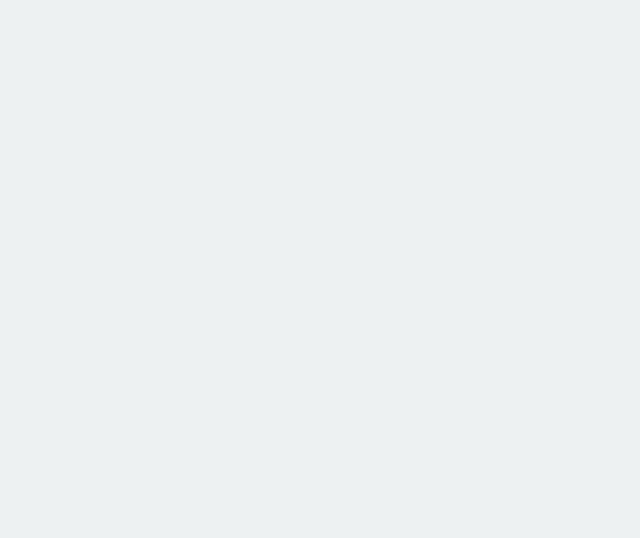
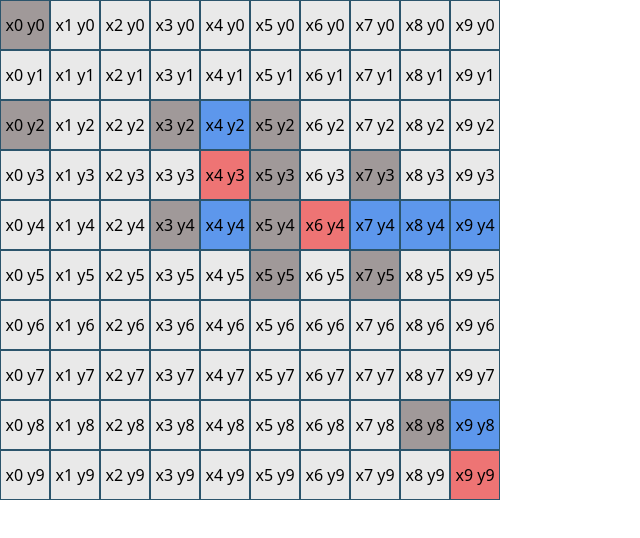
Before and after one commit to ARParizi/Odin-Project--Battleship, a website built with webpack: page src/template.html in a window 1280 px wide. Shown: the whole page, without its empty margins (0-640 px from the left). Built offline with nearby package versions, Linux system fonts and the light colour scheme.

Commit message:
Add BoardUI class

```diff
--- /dev/null
+++ b/src/BoardUI.js
@@ -0,0 +1,81 @@
+export class BoardUI {
+    constructor(boardDOM, gameboardObj) {
+        this.board = boardDOM;
+        this.gameboardObj = gameboardObj;
+    }
+
+    renderGrid(){
+        this.board.innerHTML = '';
+
+        for (let y = 0; y < 10; y++) {
+            const divY = document.createElement('div');
+            divY.className = `y${y}`;
+            for (let x = 0; x < 10; x++) {
+                const divX = document.createElement('div');
+                divX.className = `x${x}`;
+                divX.innerText =`x${x} y${y}`;
+                divY.appendChild(divX);
+            }
+            this.board.appendChild(divY);
+        }
+    }
+
+    renderMisses() {
+        this.gameboardObj.getMisses().forEach(element => {
+            const missSquare = this.board.querySelector(`.y${element[1]} > .x${element[0]}`);
+            missSquare.classList.add('miss-square');
+        });
+    }
+
+    renderHits() {
+        this.gameboardObj.getHits().forEach(element => {
+            const x = element[0];
+            const y = element[1];
+            const hitSquare = this.board.querySelector(`.y${y} > .x${x}`);
+            if(hitSquare.classList.contains('ship-square'))
+                hitSquare.classList.remove('ship-square');
+            hitSquare.classList.add('hit-square');
+        });
+    }
+
+    renderExclusions() {
+        this.gameboardObj.getHits().forEach(element => {
+            const x = element[0];
+            const y = element[1];
+            if(x - 1 >= 0 && y - 1 >= 0)
+                this.board.querySelector(`.y${y - 1} > .x${x - 1}`).classList.add('miss-square');
+
+            if(x + 1 <= 9 && y - 1 >= 0)
+                this.board.querySelector(`.y${y - 1} > .x${x + 1}`).classList.add('miss-square');
+
+            if(x - 1 >= 0 && y + 1 <= 9)
+                this.board.querySelector(`.y${y + 1} > .x${x - 1}`).classList.add('miss-square');
+
+            if(x + 1 <= 9 && y + 1 <= 9)
+                this.board.querySelector(`.y${y + 1} > .x${x + 1}`).classList.add('miss-square');
+        });
+    }
+
+    renderShips() {
+        this.gameboardObj.getShipPositions().forEach(element => {
+            const x = element[0];
+            const y = element[1];
+            const shipSquare = this.board.querySelector(`.y${y} > .x${x}`);
+            shipSquare.classList.add('ship-square');
+        });
+    }
+
+    populatePlayerBoard() {
+        this.renderGrid();
+        this.renderShips();
+        this.renderMisses();
+        this.renderHits();
+    }
+
+    populateOpponentBoard() {
+        this.renderGrid();
+        this.renderMisses();
+        this.renderHits();
+        this.renderExclusions();
+    }
+}
--- a/src/index.js
+++ b/src/index.js
@@ -6,3 +6,27 @@ console.log("Hello World from the Battleship project.");
 //     console.log("We're in production mode!");
 // else
 //     console.log("We're in development mode.");
+
+import { BoardUI } from './BoardUI.js';
+import { Gameboard } from './Gameboard.js';
+import { Ship } from './Ship.js';
+
+const playerBoardDOM = document.querySelector('#player-board');
+const playerGameboard = new Gameboard();
+
+playerGameboard.placeShip([9, 8], 'down', new Ship(2));
+playerGameboard.placeShip([4, 2], 'down', new Ship(3));
+playerGameboard.placeShip([6, 4], 'right', new Ship(4));
+playerGameboard.receiveAttack([0, 0]);
+playerGameboard.receiveAttack([0, 2]);
+playerGameboard.receiveAttack([4, 3]);
+playerGameboard.receiveAttack([6, 4]);
+playerGameboard.receiveAttack([9, 9]);
+
+
+const playerBoardUI = new BoardUI(playerBoardDOM, playerGameboard);
+playerBoardUI.renderGrid();
+playerBoardUI.renderShips();
+playerBoardUI.renderMisses();
+playerBoardUI.renderHits();
+playerBoardUI.renderExclusions();
--- a/src/styles.css
+++ b/src/styles.css
@@ -23,3 +23,54 @@ main {
   padding: 20px;
   background-color: hsl(192, 15%, 94%);
 }
+
+#board-container {
+  display: flex;
+}
+
+#player-board,
+#opponent-board {
+  display: flex;
+  flex-direction: column;
+}
+
+.y0, .y1, .y2, .y3, .y4, .y5,
+.y6, .y7, .y8, .y9 {
+  display: flex;
+  flex-direction: row;
+}
+
+.x0, .x1, .x2, .x3, .x4, .x5,
+.x6, .x7, .x8, .x9 {
+  width: 50px;
+  height: 50px;
+  border: 1px solid #2b546b;
+  background-color: #e9e9e9;
+  display: flex;
+  align-items: center;
+  justify-content: center;
+}
+
+.miss-square {
+  background-color: #a09999;
+}
+
+.hit-square {
+  background-color: #ee7474;
+}
+
+.ship-square {
+  background-color: #5d97ec;
+}
+
+.attack-hover {
+  background-color: #fff67c;
+}
+
+.ship-place-valid-hover {
+  background-color: #75b64f;
+}
+
+.ship-place-invalid-hover {
+  background-color: #fc7766;
+}
--- a/src/template.html
+++ b/src/template.html
@@ -7,9 +7,9 @@
     <link rel="stylesheet" href="styles.css"> <!--Temporary for dev-->
 </head>
 <body>
-    <div class="container">
-        <main>
-        </main>
+    <div id="board-container">
+        <div id="player-board"></div>
+        <div id="opponent-board"></div>
     </div>
     <script src="index.js" type="module"></script> <!--Temporary for dev-->
 </body>
```
